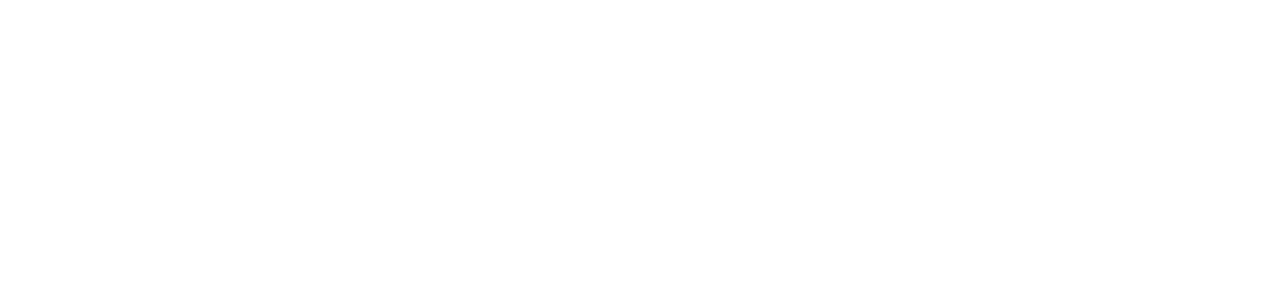
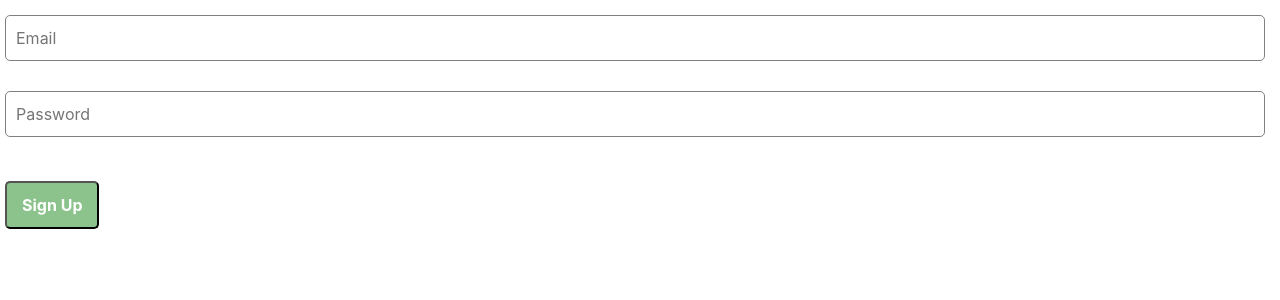
Before and after one commit to BT3103AppDev1/final-project-l1-final-project-group-8, a Vue app in the folder bt3103_proj/: page /signup in a window 1280 px wide. Before the commit this address had no page. Shown: the top 300 px of the page. Built offline with nearby package versions, Linux system fonts and the light colour scheme.

Commit message:
add signup and signin

```diff
--- a/bt3103_proj/package.json
+++ b/bt3103_proj/package.json
@@ -11,7 +11,7 @@
     "@esbuild-plugins/node-globals-polyfill": "^0.2.3",
     "@esbuild-plugins/node-modules-polyfill": "^0.2.2",
     "buffer": "^6.0.3",
-    "firebase": "^10.5.0",
+    "firebase": "^10.6.0",
     "firebaseui": "^6.1.0",
     "vue": "^3.3.4",
     "vue-router": "^4.2.5"
--- a/bt3103_proj/src/components/LoginFields.vue
+++ b/bt3103_proj/src/components/LoginFields.vue
@@ -1,12 +1,16 @@
 <template>
     <div id="formWrapper">
-        <p id="errorMsg">Credentials cannot be verified. Please try again</p>
+      <p id="errorMsg" v-if="errorMsg">{{ errorMsg }}</p>
 
-        <form id="form">
-            <div class="inputWrapper"><input class="textBox" type="text" size="50" placeholder="Placeholder; need to change"></div>
-            <div class="inputWrapper"><input class="textBox" type="text" size="50" placeholder="Password"></div>
+      <form id="form" @submit.prevent="login">
+        <div class="inputWrapper">
+          <input v-model="email" class="textBox" type="text" size="50" placeholder="Email Address">
+        </div>
+        <div class="inputWrapper">
+          <input v-model="password" class="textBox" type="password" size="50" placeholder="Password">
+        </div>
         <br>
-            <button id = "saveButton" type="button" v-on:click="">Log in</button>
+        <button id="saveButton" type="submit">Log in</button>
       </form>
     </div>
 
@@ -17,18 +21,44 @@
     <br>
 
     <p id="forgotPW" style="color: blue; text-decoration: underline;">Forgot your password?</p>
-
   </template>
 
   <script>
+  import { ref } from 'vue';
+  import { loginUser } from '@/uifirebase'; // Import the loginUser function
+
   export default {
     name: "LoginFields",
 
-    // props: {
-    //     topText: String
-    // },
+    data() {
+      return {
+        email: "",
+        password: "",
+        errorMsg: null,
+      };
+    },
+
+    methods: {
+      login() {
+        // Call the loginUser function from uifirebase.js
+        loginUser(this.email, this.password)
+          .then((user) => {
+            // Redirect to the all appointments page on successful login
+            this.$router.push('/all_appoint_page');
+          })
+          .catch((error) => {
+            // Handle login errors
+            console.error('Login error:', error);
+
+            if (error.code && error.message) {
+              this.errorMsg = `Error: ${error.code} - ${error.message}`;
+            } else {
+              this.errorMsg = 'An unexpected error occurred during login.';
             }
-
+          });
+      },
+    },
+  };
   </script>
 
   <style scoped>
--- a/bt3103_proj/src/firebase.js
+++ b/bt3103_proj/src/firebase.js
@@ -1,6 +1,6 @@
 // Import the functions you need from the SDKs you need
 import { initializeApp } from "firebase/app";
-import { getAuth, createUserWithEmailAndPassword } from   "firebase/auth";
+import { getAuth, createUserWithEmailAndPassword } from "firebase/auth";
 
 // TODO: Add SDKs for Firebase products that you want to use
 // https://firebase.google.com/docs/web/setup#available-libraries
--- a/bt3103_proj/src/uifirebase.js
+++ b/bt3103_proj/src/uifirebase.js
@@ -1,4 +1,6 @@
-import firebase from 'firebase/compat/app'
+// Importing specific functions from Firebase auth module
+import { getAuth, signInWithEmailAndPassword } from 'firebase/auth';
+import { initializeApp } from 'firebase/app';
 
 const firebaseConfig = {
     apiKey: "AIzaSyBGc6J6-I2Yg7oQ6mreqDcBUzT-sH0bZTM",
@@ -7,46 +9,51 @@
     storageBucket: "bt3103-project-cb36b.appspot.com",
     messagingSenderId: "932977578520",
     appId: "1:932977578520:web:82a495bb026f918c16e96d"
-}
+};
 
-firebase.initializeApp(firebaseConfig);
+const app = initializeApp(firebaseConfig);
+const auth = getAuth(app);
 
 function registerUser(email, password) {
-    firebase.auth().createUserWithEmailandPassword(email, password)
+    // Use createUserWithEmailAndPassword directly from auth
+    return createUserWithEmailAndPassword(auth, email, password)
         .then((userCredential) => {
-        //user registered successfully
-        const User = userCredential.user;
+            const user = userCredential.user;
             console.log('User registered:', user);
+            return user; // Make sure to return the user or any other relevant data
         })
         .catch((error) => {
-        //handle errors during registration
             const errorCode = error.code;
             const errorMessage = error.message;
-        console.error('Error: ${errorCode} - ${errorMessage}');
+            console.error(`Error: ${errorCode} - ${errorMessage}`);
+            throw error; // Re-throw the error to propagate it to the caller
         });
 }
 
 function loginUser(email, password) {
-    firebase.auth().signInWithEmailAndPassword(email, password)
+    return signInWithEmailAndPassword(auth, email, password)
         .then((userCredential) => {
             const user = userCredential.user;
             console.log('User logged in:', user);
+            return user; // Make sure to return the user or any other relevant data
         })
         .catch((error) => {
-        const errorCode = error.code;
-        const errorMessage = error.message;
-        console.error('Error: ${errorCode} - ${errorMessage}');
+            console.error(`Error: ${error.code} - ${error.message}`);
+            throw error; // Re-throw the error to propagate it to the caller
         });
 }
 
 function logoutUser() {
-    firebase.auth().signOut()
+    // Use signOut directly from auth
+    return signOut(auth)
         .then(() => {
             console.log('User logged out successfully');
         })
         .catch((error) => {
             console.error('Error during logout:', error);
+            throw error; // Re-throw the error to propagate it to the caller
         });
 }
-export { registerUser, loginUser, logoutUser };
-export default firebase;
+
+export { registerUser, loginUser, logoutUser, auth };
+export default app;
--- /dev/null
+++ b/bt3103_proj/src/views/SignupPage.vue
@@ -0,0 +1,80 @@
+<template>
+    <div id="formWrapper">
+      <form id="form" @submit.prevent="signup">
+        <div class="inputWrapper">
+          <input class="textBox" type="email" v-model="email" placeholder="Email" required />
+        </div>
+        <div class="inputWrapper">
+          <input class="textBox" type="password" v-model="password" placeholder="Password" required />
+        </div>
+        <br />
+        <button id="saveButton" type="submit">Sign Up</button>
+      </form>
+    </div>
+  </template>
+
+  <script>
+  import { registerUser } from '@/uifirebase';
+
+  export default {
+    data() {
+      return {
+        email: '',
+        password: '',
+      };
+    },
+    methods: {
+      async signup() {
+        try {
+          await registerUser(this.email, this.password);
+          this.$router.push('/');
+        } catch (error) {
+          console.error('Signup error:', error.message);
+        }
+      },
+    },
+  };
+  </script>
+
+  <style scoped>
+  #errorMsg {
+    color: red;
+  }
+
+  #formWrapper {
+    display: block;
+  }
+
+  #form {
+    display: block;
+    text-align: left;
+    padding: 5px;
+  }
+
+  .inputWrapper {
+    text-align: left;
+    padding: 10px 10px 10px 0;
+  }
+
+  .textBox {
+    padding: 10px;
+    width: 100%;
+    border: 1px solid gray;
+    border-radius: 5px;
+    margin-bottom: 10px;
+  }
+
+  #saveButton {
+    background-color: rgb(140, 195, 140);
+    padding: 10px 15px;
+    text-align: center;
+    color: white;
+    font-weight: bold;
+    border-radius: 5px;
+    cursor: pointer;
+  }
+
+  #saveButton:hover {
+    background-color: rgb(120, 175, 120);
+  }
+  </style>
```
Also changed, not shown: bt3103_proj/src/router/index.js (+7 -0 lines), 1 other file (tests, documents, lock files or other folders). Lines whose indentation alone changed are shown as unchanged.
